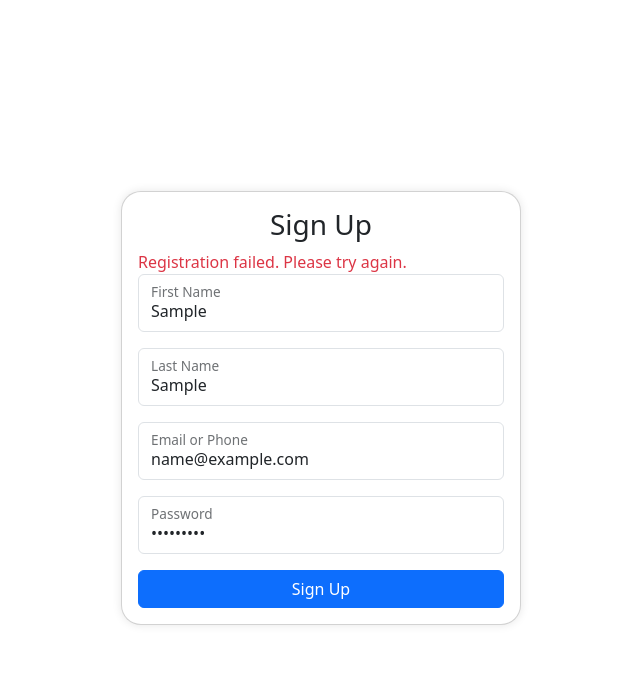
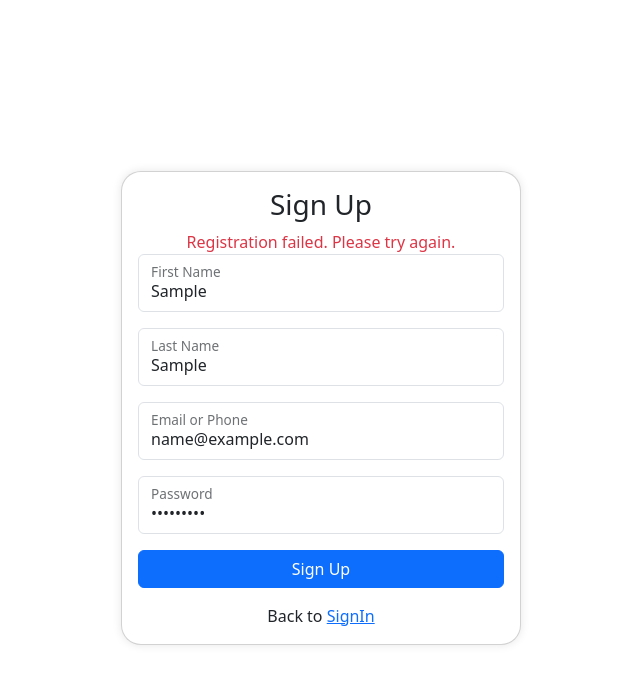
Before and after one commit to iqbalk18/AuthVerify, a React (Create React App) app in the folder frontend-project1/: page /signup in a window 1280 px wide. Both pictures are taken after typing "Sample", "Sample", "name@example.com", "Sample123" into the empty fields and a click on the button "Sign Up". Shown: the top 684 px of the page, without its empty margins (269-909 px from the left). Built offline with nearby package versions, Linux system fonts and the light colour scheme; no server answers.

Commit message:
change sign up for showing login and data existing on field automatic null

```diff
--- a/frontend-project1/src/screens/Signin.js
+++ b/frontend-project1/src/screens/Signin.js
@@ -29,7 +29,7 @@ function Signin() {
                     <div className="card">
                         <div className="card-body">
                             <h3 className="card-title text-center">Login</h3>
-                            {error && <div className="text-danger">{error}</div>}
+                            {error && <div className="text-danger text-center">{error}</div>}
                             <form>
                             <div class="form-floating mb-3">
                                 <input type="email" class="form-control" id="floatingInput" placeholder="name@example.com" value={username} onChange={e => setUsername(e.target.value)} />
--- a/frontend-project1/src/screens/Signup.js
+++ b/frontend-project1/src/screens/Signup.js
@@ -1,5 +1,5 @@
 import React, { useState } from 'react';
-import { useNavigate } from 'react-router-dom';
+import { Link, useNavigate } from 'react-router-dom';
 import 'bootstrap/dist/css/bootstrap.css';
 import SignupService from '../service/SignupService';
 
@@ -18,7 +18,11 @@ function Signup() {
     try {
       const Token = await SignupService.register(firstname, lastname, email, password);
       console.log('Registration successful');
-      navigate('/');
+      setFirstname('');
+      setLastname('');
+      setEmail('');
+      setPassword('');
+      setError('');
     } catch (error) {
       console.error('Registration error:', error);
       setError("Registration failed. Please try again.");
@@ -33,7 +37,7 @@ function Signup() {
           <div className="card">
             <div className="card-body">
               <h3 className="card-title text-center">Sign Up</h3>
-              {error && <div className="text-danger">{error}</div>}
+              {error && <div className="text-danger text-center">{error}</div>}
               <form>
               <div class="form-floating mb-3">
                   <input type="firstname" class="form-control" id="firstname" placeholder="" value={firstname} onChange={e => setFirstname(e.target.value)} />
@@ -54,6 +58,9 @@ function Signup() {
                 <div className="d-grid">
                   <button type="submit" className="btn btn-primary" onClick={handleSignup}>Sign Up</button>
                 </div>
+                <div className="text-center mt-3">
+                  Back to <Link to="/">SignIn</Link>
+                </div>
               </form>
             </div>
           </div>
```
